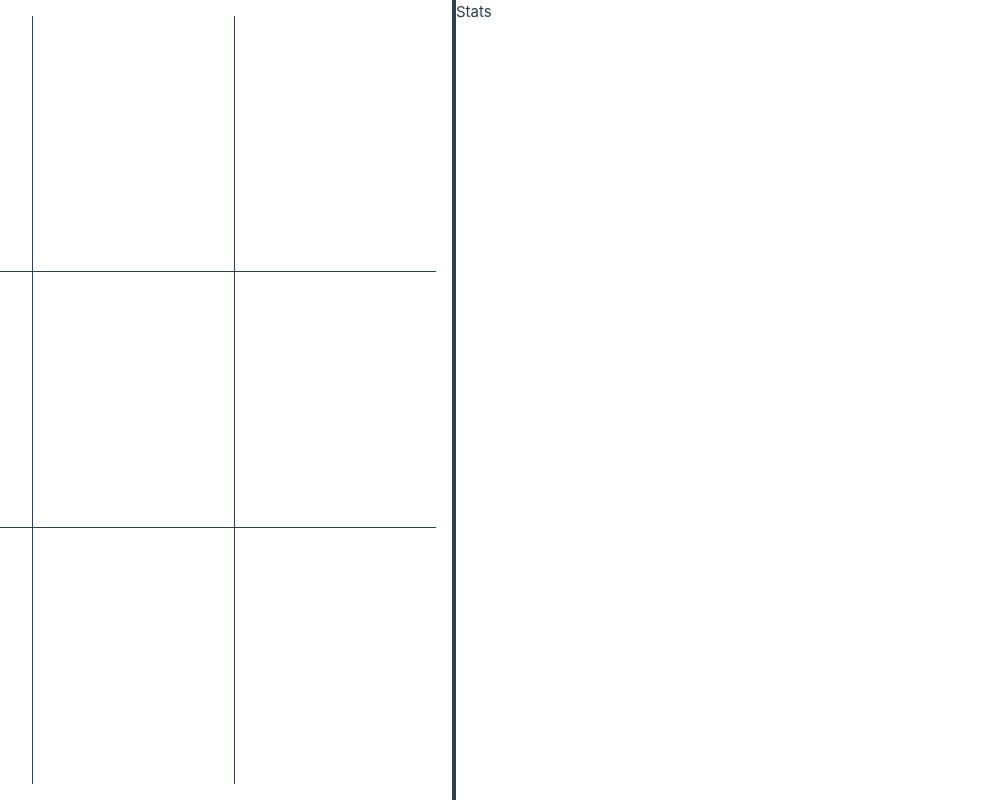
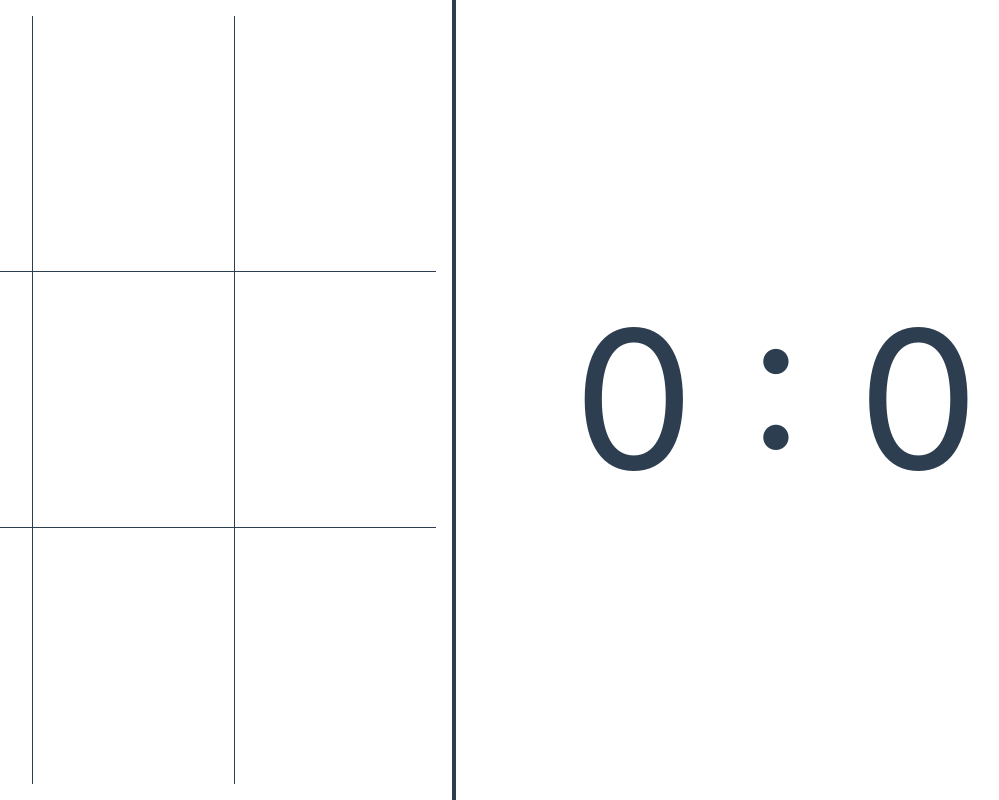
Before and after one commit to n-ic-o/TicTacToe, a Vue app: page / in a window 1280 px wide. Shown: the whole page, without its empty margins (184-1183 px from the left). Built offline with nearby package versions, Linux system fonts and the light colour scheme.

Commit message:
added stats

```diff
--- a/src/components/Stats.vue
+++ b/src/components/Stats.vue
@@ -1,5 +1,35 @@
+<script setup>
+import { ref } from 'vue'
+
+let xwins = ref(0)
+let owins = ref(0)
+
+const addWin = (winner) => {
+  if (winner === 'x') {
+    xwins.value++
+  } else if (winner === 'o') {
+    owins.value++
+  }
+}
+</script>
+
 <template>
-  <div class="container">
-    <p>Stats</p>
+  <div class="stats">
+    <p class="winstats">{{ xwins }} : {{ owins }}</p>
   </div>
 </template>
+
+<style scoped>
+.stats {
+  width: 100%;
+  height: 100%;
+  padding: 1rem;
+  display: flex;
+  justify-content: center;
+  align-items: center;
+}
+.winstats {
+  font-size: 12rem;
+  color: var(--color-text);
+}
+</style>
```
